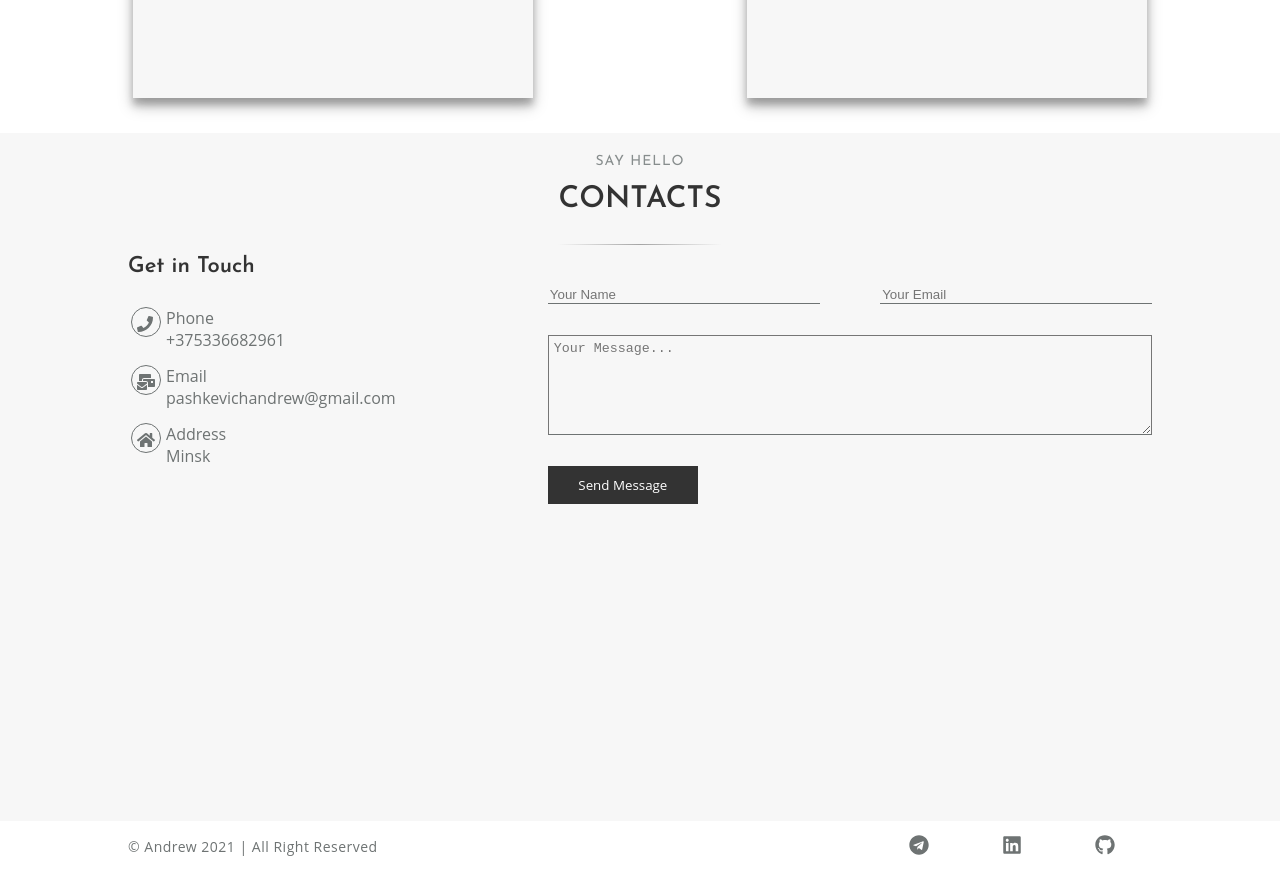
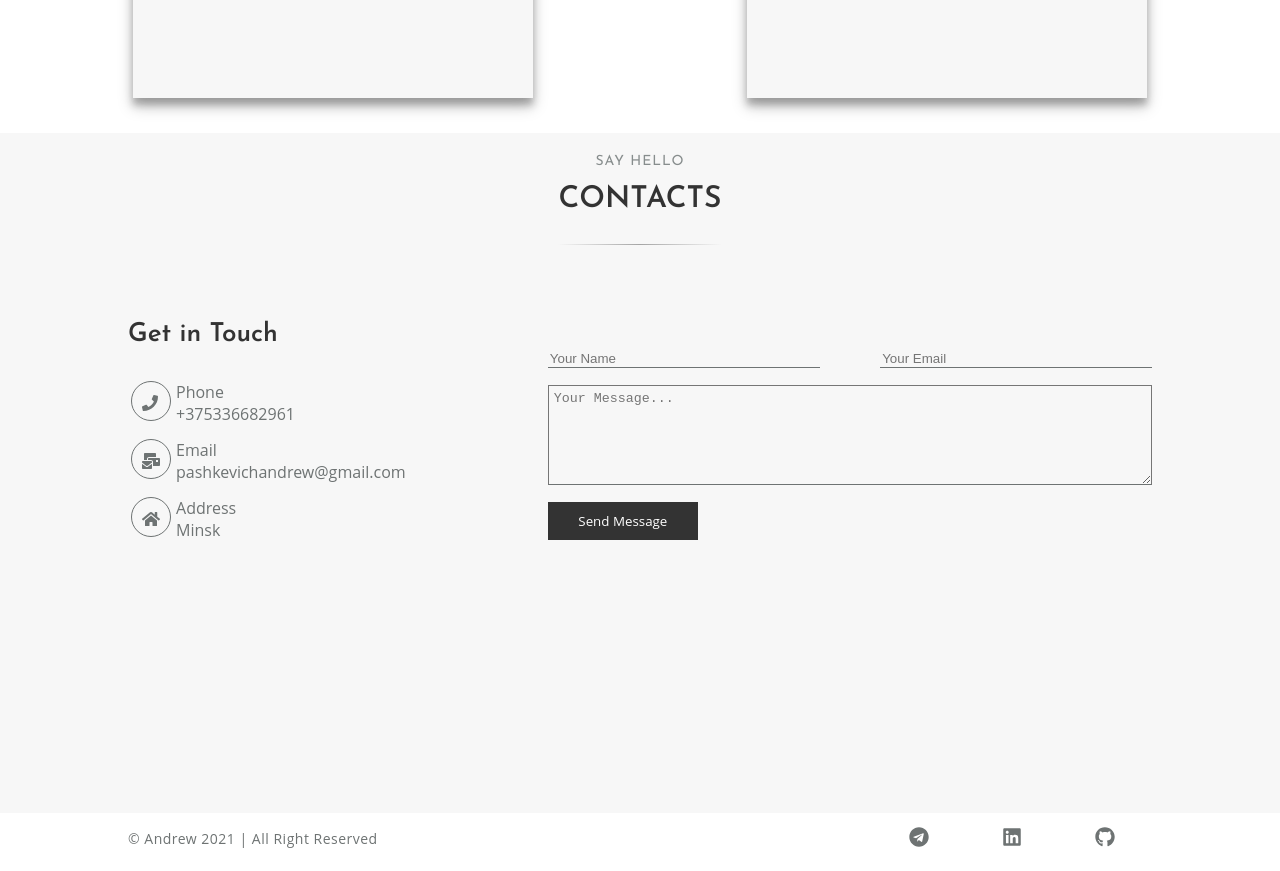
Before and after one commit to andrew9488/portfolio, a React (Create React App) app: page /contacts in a window 1280 px wide. Shown: the part 2760-3631 px from the top of the page. Built offline with nearby package versions, Linux system fonts and the light colour scheme.

Commit message:
fix: fix bug

```diff
--- a/src/Contacts/Contacts.module.scss
+++ b/src/Contacts/Contacts.module.scss
@@ -3,7 +3,7 @@
 
 .contactsContainer {
   background-color: $bgSecondColor;
-  min-height: 86vh;
+  min-height: 85vh;
 
   .contactsBlock {
     @include flex(flex,column);
@@ -13,9 +13,10 @@
 
   .setContact {
     width: 100%;
-    height: 250px;
+    height: 350px;
     display: flex;
     justify-content: space-between;
+    align-content: center;
     margin-bottom: 15px;
     flex-wrap: wrap;
     @media screen and (max-width: 899px) {
@@ -27,8 +28,8 @@
     h3 {
       color: $textMainTitleColor;
       font-family: 'Josefin Sans', sans-serif;
-      font-size: 22px;
-      margin-top: -15px;
+      font-size: 26px;
+      margin-top: -20px;
       @media screen and (max-width: 899px) {
         margin-top: 5px;
         text-align: center;
--- a/src/common/components/contact/Contact.module.scss
+++ b/src/common/components/contact/Contact.module.scss
@@ -16,9 +16,9 @@
     .icon {
       border: 1px solid;
       border-radius: 50%;
-      width: 30px;
-      height: 30px;
-      padding: 5px;
+      width: 40px;
+      height: 40px;
+      padding: 10px;
     }
 
     .contact {
```
